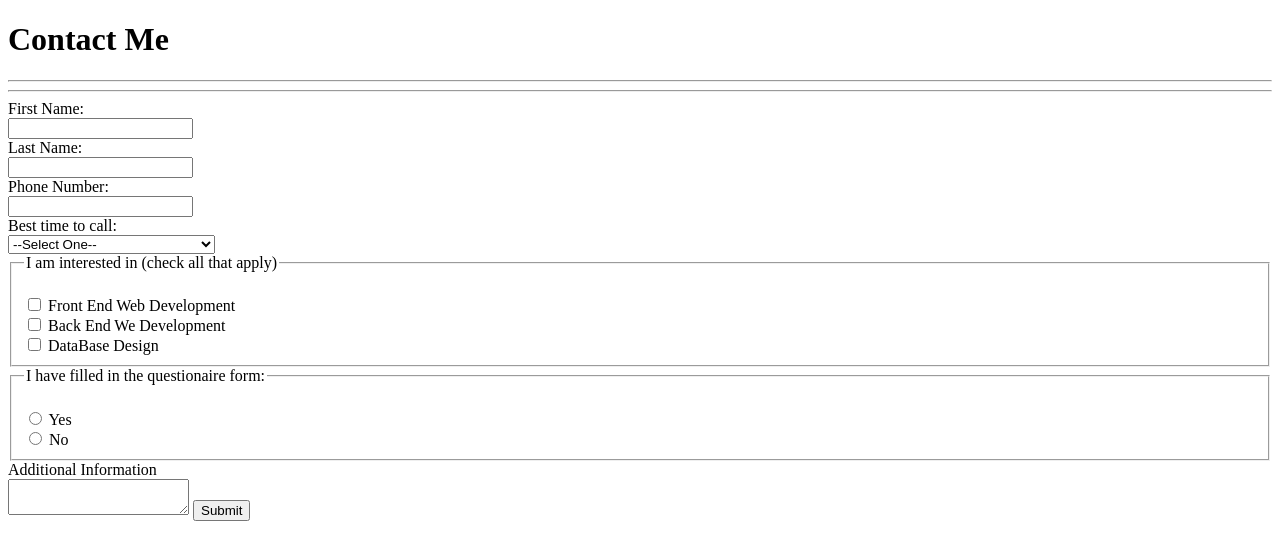
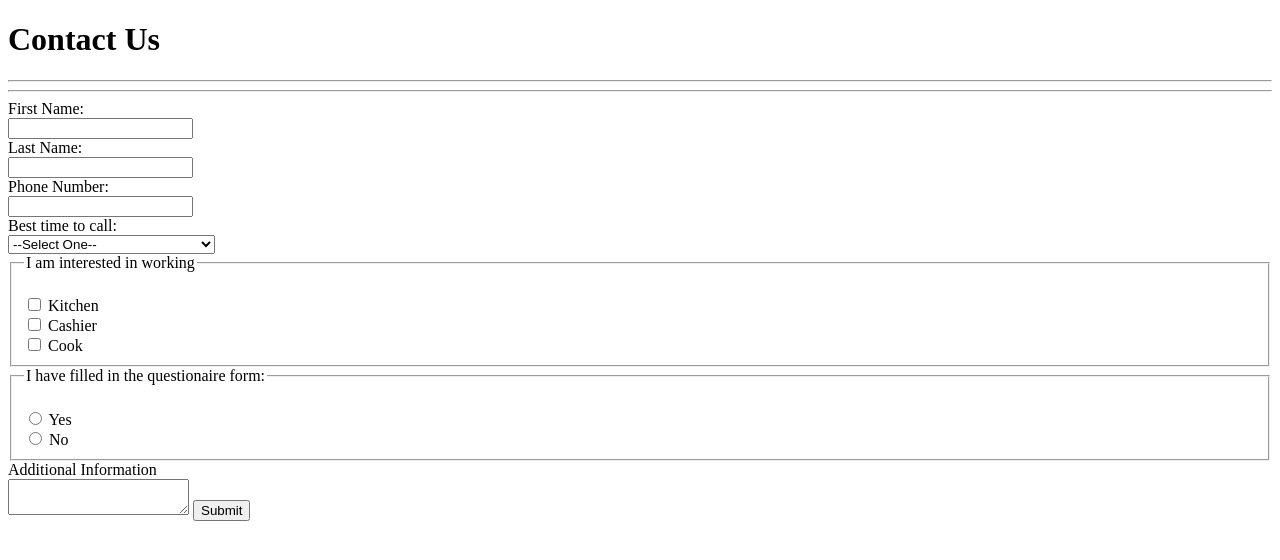
Before and after one commit to Abdullah35th/Abdullah35th.github.io, a plain HTML site: page restaurant/contact.html in a window 1280 px wide. Drawn offline with Linux system fonts and the light colour scheme.

Commit message:
troubleshoot menu/contact page

```diff
--- a/restaurant/contact.html
+++ b/restaurant/contact.html
@@ -11,7 +11,7 @@
 
     <body>
         <header>
-            <h1>Contact Me</h1>
+            <h1>Contact Us</h1>
           <hr>
 
           <hr>
@@ -30,13 +30,13 @@
 			<option value="evening">Evening(5pm to 8pm)</option>
 			</select>
 			<fieldset>
-			<legend> I am interested in (check all that apply)</legend><br/>
+			<legend> I am interested in working</legend><br/>
 				<input type="checkbox" id="frontEnd" name="interest" value="frontEnd">
-				<label for="frontEnd">Front End Web Development</label><br/>
+				<label for="frontEnd">Kitchen</label><br/>
 				<input type="checkbox" id="bacEnd" name="interest" value="backEnd">
-				<label for"backEnd">Back End We Development</label><br/>
+				<label for"backEnd">Cashier</label><br/>
 				<input type="checkbox" id="database" name="interest" value="database">
-				<label for="database">DataBase Design</label><br/>
+				<label for="database">Cook</label><br/>
 			</fieldset>
 			<fieldset>
 				<legend>I have filled in the questionaire form:</legend><br/>
```
Also changed, not shown: restaurant/menu.html (+1 -1 lines).
